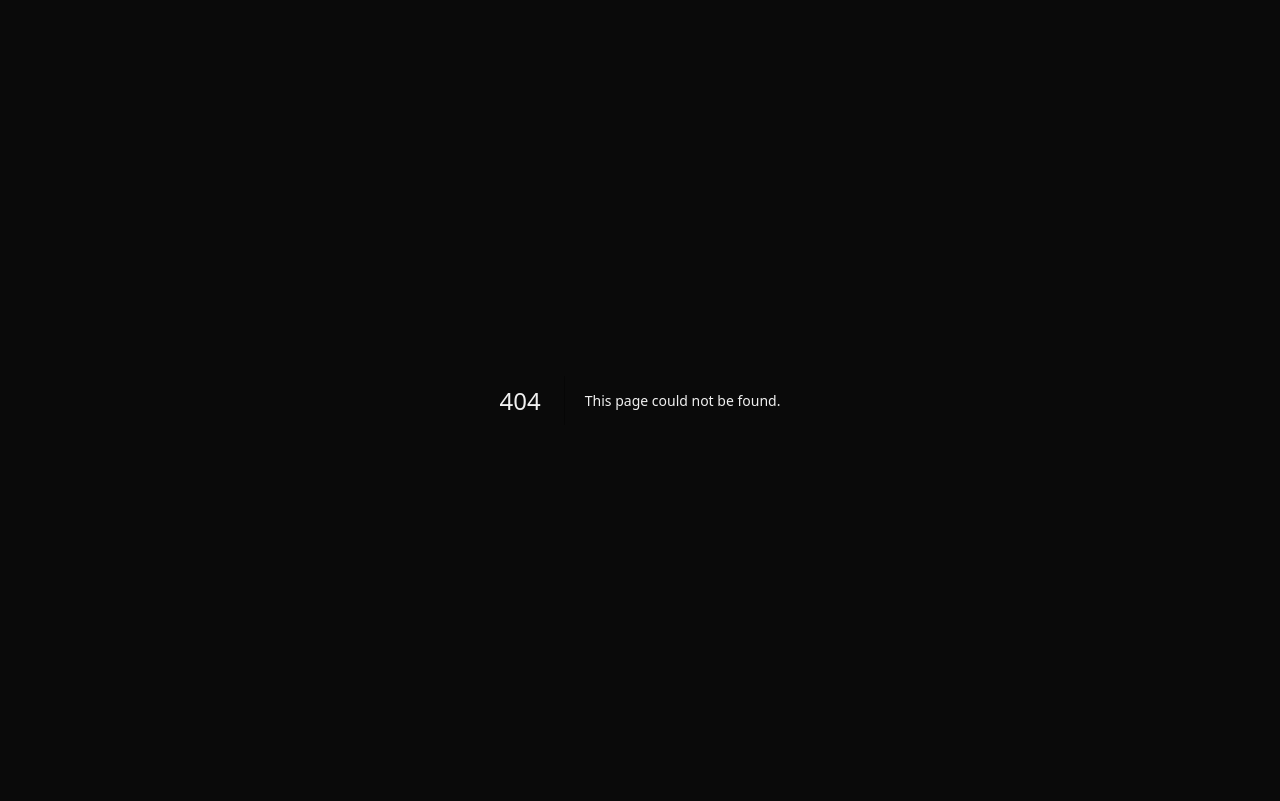
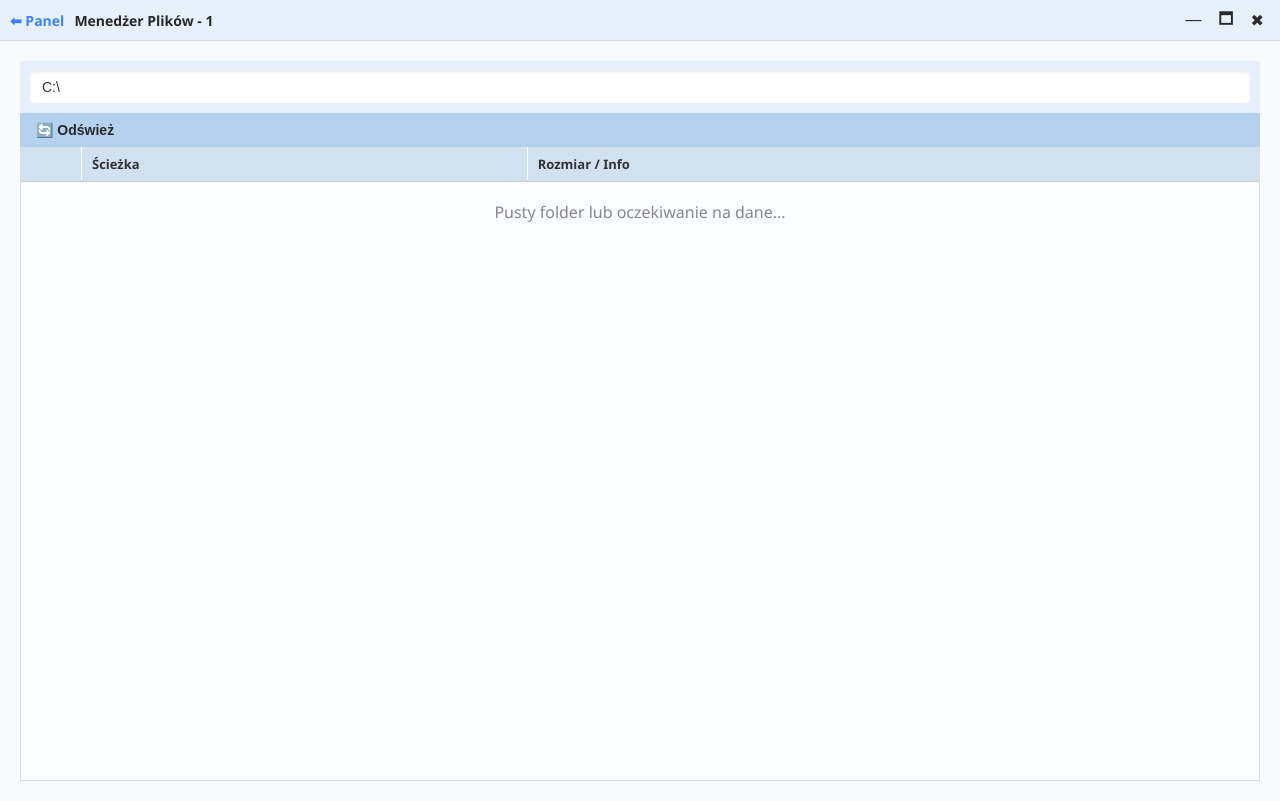
Before and after one commit to icojajo/TEST, a Next.js app: page /explorer/1 in a window 1280 px wide. Before the commit this address had no page. Built offline with nearby package versions, Linux system fonts and the light colour scheme.

Commit message:
Add files via upload

```diff
--- /dev/null
+++ b/app/explorer/[id]/page.tsx
@@ -0,0 +1,176 @@
+"use client";
+import { useState, useEffect } from 'react';
+import { useRouter } from 'next/navigation';
+import Link from 'next/link';
+
+export default function ExplorerPage({ params }: { params: { id: string } }) {
+  const router = useRouter();
+  const [clientInfo, setClientInfo] = useState<any>(null);
+  const [pathInput, setPathInput] = useState<string>("C:\\");
+  const [files, setFiles] = useState<any[]>([]);
+  const [loading, setLoading] = useState(false);
+  const [errorLine, setErrorLine] = useState("");
+
+  const fetchExplorerData = async () => {
+    try {
+      const res = await fetch('/api/admin');
+      const data = await res.json();
+      const client = data.clients?.find((c: any) => c.id === params.id);
+      if (client) {
+        setClientInfo(client);
+        if (client.explorerData) {
+            setPathInput(client.explorerData.path);
+            try {
+                const parsed = JSON.parse(client.explorerData.content);
+                if (Array.isArray(parsed)) {
+                    if (parsed.length > 0 && parsed[0].type === "error") {
+                        setErrorLine(parsed[0].name);
+                        setFiles([]);
+                    } else {
+                        setErrorLine("");
+                        setFiles(parsed.sort((a, b) => {
+                            if (a.type === 'dir' && b.type === 'file') return -1;
+                            if (a.type === 'file' && b.type === 'dir') return 1;
+                            return a.name.localeCompare(b.name);
+                        }));
+                    }
+                }
+            } catch(e) {
+                // Not valid JSON yet
+            }
+            setLoading(false);
+        }
+      }
+    } catch(e) {}
+  };
+
+  useEffect(() => {
+    fetchExplorerData();
+    const interval = setInterval(fetchExplorerData, 1000);
+    return () => clearInterval(interval);
+  }, [params.id]);
+
+  const sendExploreCommand = async (path: string) => {
+    setLoading(true);
+    await fetch('/api/admin', {
+      method: "POST",
+      headers: { "Content-Type": "application/json" },
+      body: JSON.stringify({ id: params.id, message: `EXPLORE:${path}` })
+    });
+  };
+
+  // Format bytes
+  const formatBytes = (bytes: number) => {
+    if (bytes === 0) return '0 B';
+    const k = 1024;
+    const sizes = ['B', 'KB', 'MB', 'GB', 'TB'];
+    const i = Math.floor(Math.log(bytes) / Math.log(k));
+    return parseFloat((bytes / Math.pow(k, i)).toFixed(2)) + ' ' + sizes[i];
+  };
+
+  return (
+    <div style={{ minHeight: "100vh", backgroundColor: "#f8fafc", fontFamily: "'Segoe UI', Roboto, sans-serif" }}>
+      {/* Title Bar like in Windows */}
+      <div style={{
+        backgroundColor: "#e6f0fa",
+        height: "40px",
+        display: "flex",
+        alignItems: "center",
+        justifyContent: "space-between",
+        padding: "0 10px",
+        borderBottom: "1px solid #dcdcdc"
+      }}>
+        <div style={{ fontWeight: "bold", color: "#282828", fontSize: "14px", display: "flex", alignItems: "center", gap: "10px" }}>
+            <Link href="/" style={{ textDecoration: 'none', color: '#3b82f6' }}>⬅ Panel</Link>
+            <span>Menedżer Plików - {params.id}</span>
+        </div>
+        <div style={{ display: "flex", gap: "5px" }}>
+            <button style={{ border: "none", background: "none", fontSize: "16px", cursor: "pointer", color: "#282828" }}>—</button>
+            <button style={{ border: "none", background: "none", fontSize: "16px", cursor: "pointer", color: "#282828" }}>🗖</button>
+            <button onClick={() => router.push('/')} style={{ border: "none", background: "none", fontSize: "16px", cursor: "pointer", color: "#282828" }}>✖</button>
+        </div>
+      </div>
+
+      <div style={{ padding: "20px", display: "flex", flexDirection: "column", height: "calc(100vh - 40px)", boxSizing: "border-box" }}>
+        {/* Top Control Panel */}
+        <div style={{ display: "flex", backgroundColor: "#e6f0fa", padding: "10px", borderRadius: "4px 4px 0 0" }}>
+            <input
+                type="text"
+                value={pathInput}
+                onChange={(e) => setPathInput(e.target.value)}
+                onKeyDown={(e) => e.key === 'Enter' && sendExploreCommand(pathInput)}
+                style={{
+                    flex: 1, padding: "8px 12px", border: "none", borderRadius: "2px",
+                    fontSize: "14px", color: "#3c3c3c", outline: "none", boxShadow: "inset 0 1px 3px rgba(0,0,0,0.1)"
+                }}
+            />
+        </div>
+
+        {/* Toolbar */}
+        <div style={{ backgroundColor: "#b4d2f0", padding: "8px 10px", display: "flex", alignItems: "center" }}>
+            <button
+                onClick={() => sendExploreCommand(pathInput)}
+                style={{
+                    background: "transparent", border: "none", cursor: "pointer",
+                    fontWeight: "bold", fontSize: "14px", color: "#282828", display: "flex", alignItems: "center", gap: "5px"
+                }}
+            >
+                🔄 Odśwież {loading && <span style={{ fontSize: "12px", color: "#555" }}>(Ładowanie...)</span>}
+            </button>
+        </div>
+
+        {/* File Grid */}
+        <div style={{
+            flex: 1, backgroundColor: "#fafcff", border: "1px solid #dcdcdc", borderTop: "none",
+            overflowY: "auto", position: "relative"
+        }}>
+            {errorLine ? (
+                <div style={{ padding: "20px", color: "#ef4444", fontWeight: "bold" }}>{errorLine}</div>
+            ) : (
+                <table style={{ width: "100%", borderCollapse: "collapse", textAlign: "left" }}>
+                    <thead style={{ position: "sticky", top: 0, backgroundColor: "#d2e1f0", boxShadow: "0 1px 0 #ccc" }}>
+                        <tr>
+                            <th style={{ padding: "8px 10px", width: "40px", borderRight: "1px solid #fff" }}></th>
+                            <th style={{ padding: "8px 10px", fontSize: "13px", fontWeight: "bold", color: "#333", borderRight: "1px solid #fff" }}>Ścieżka</th>
+                            <th style={{ padding: "8px 10px", fontSize: "13px", fontWeight: "bold", color: "#333" }}>Rozmiar / Info</th>
+                        </tr>
+                    </thead>
+                    <tbody>
+                        {files.map((f, i) => (
+                            <tr key={i}
+                                onClick={() => {
+                                    if(f.type === 'dir') {
+                                        const newPath = pathInput.endsWith('\\') ? pathInput + f.name : pathInput + '\\' + f.name;
+                                        setPathInput(newPath);
+                                        sendExploreCommand(newPath);
+                                    }
+                                }}
+                                style={{
+                                    borderBottom: "1px solid #f0f0f0",
+                                    cursor: f.type === 'dir' ? "pointer" : "default",
+                                    backgroundColor: "transparent",
+                                    transition: "background 0.1s"
+                                }}
+                                onMouseOver={(e) => e.currentTarget.style.backgroundColor = "#e6f0fa"}
+                                onMouseOut={(e) => e.currentTarget.style.backgroundColor = "transparent"}
+                            >
+                                <td style={{ padding: "8px 10px", textAlign: "center", fontSize: "18px" }}>
+                                    {f.type === 'dir' ? '📁' : '📄'}
+                                </td>
+                                <td style={{ padding: "8px 10px", fontSize: "13px" }}>{f.name}</td>
+                                <td style={{ padding: "8px 10px", fontSize: "13px", color: "#555" }}>
+                                    {f.type === 'dir' ? '<DIR>' : formatBytes(f.size)}
+                                </td>
+                            </tr>
+                        ))}
+                        {files.length === 0 && !loading && !errorLine && (
+                            <tr><td colSpan={3} style={{ padding: "20px", textAlign: "center", color: "#888" }}>Pusty folder lub oczekiwanie na dane...</td></tr>
+                        )}
+                    </tbody>
+                </table>
+            )}
+        </div>
+      </div>
+    </div>
+  );
+}
```
Also changed, not shown: app/page.tsx (+15 -49 lines).
